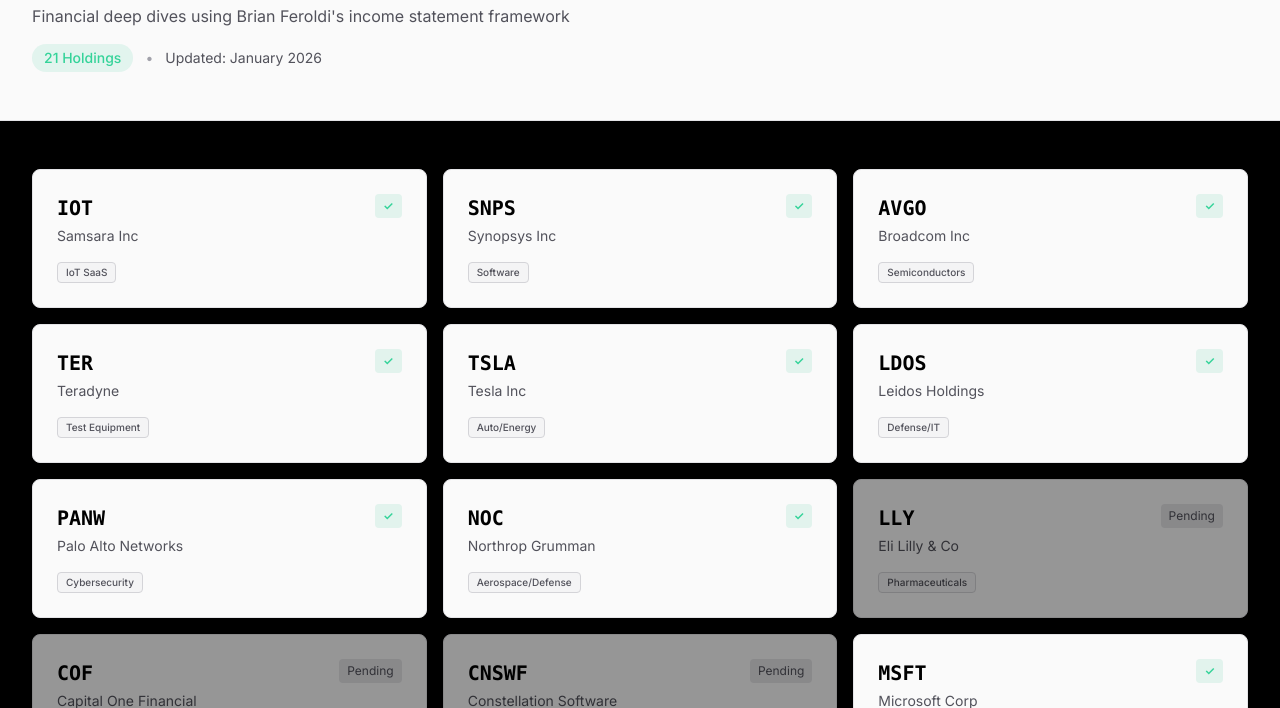
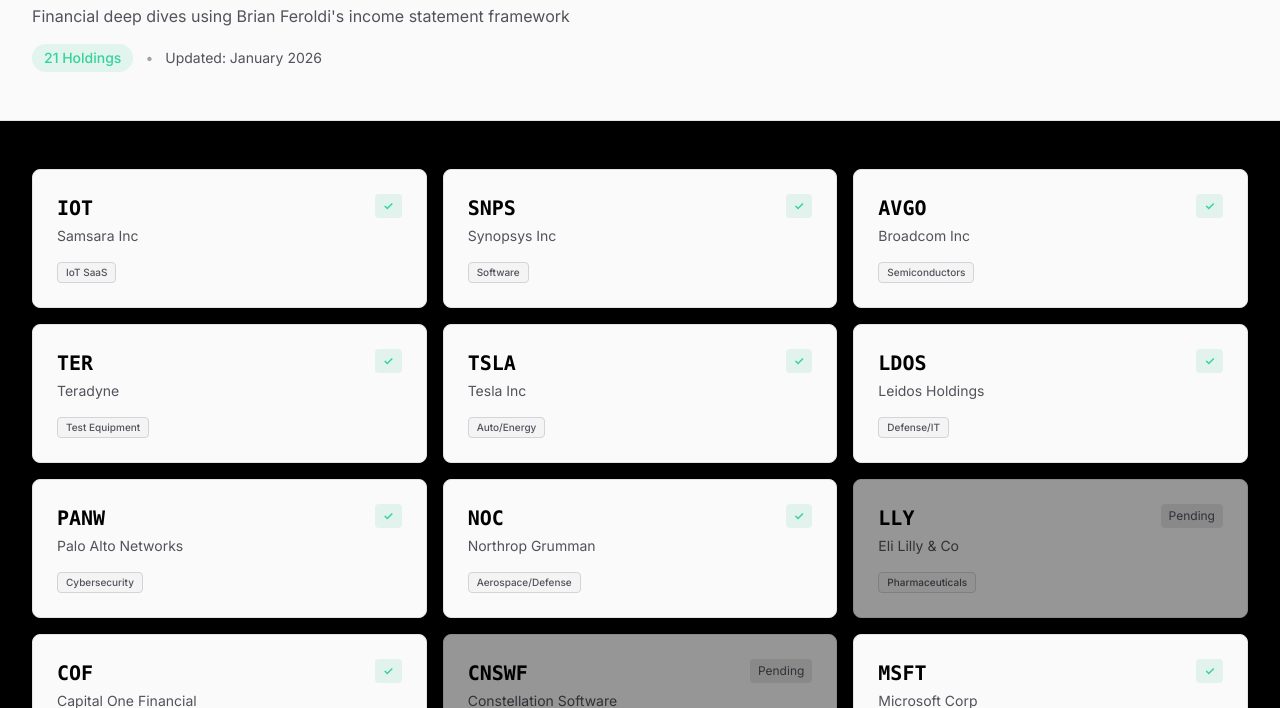
Before and after one commit to caretak3r/portfolio-analysis, a plain HTML site: page index.html in a window 1280 px wide. Shown: the part 92-800 px from the top of the page. Drawn offline with nearby package versions, Linux system fonts and the light colour scheme.

Commit message:
Auto-update portfolio status: Add COF financial report

```diff
--- a/index.html
+++ b/index.html
@@ -203,11 +203,9 @@
                 "symbol": "LLY",
                 "sector": "Pharmaceuticals"
             },
-            "COF": {
-                "name": "Capital One Financial",
+            "COF": {"name": "Capital One Financial",
                 "symbol": "COF",
-                "sector": "Financial Services"
-            },
+                "sector": "Financial Services", "status": "completed"},
             "CNSWF": {
                 "name": "Constellation Software",
                 "symbol": "CNSWF",
```
